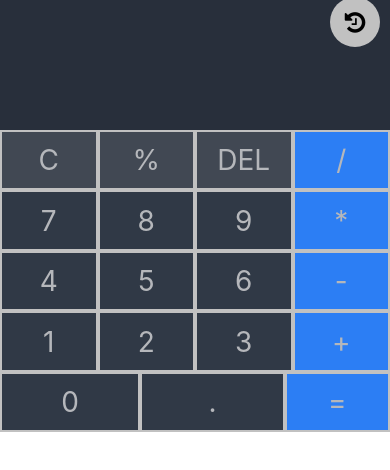
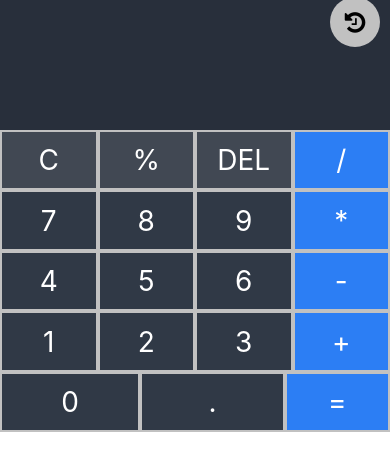
Before and after one commit to npk7264/Calculator, a React Native app: screen / in a window 390 px wide. Shown: the top 470 px of the page. Built offline with nearby package versions, Linux system fonts and the light colour scheme.

Commit message:
format code

```diff
--- a/App.js
+++ b/App.js
@@ -256,7 +256,7 @@ const styles = StyleSheet.create({
     flex: 1,
   },
   textButton: {
-    color: '#b5b7bb',
+    color: 'white',
     fontSize: 28,
   },
   historyList: {
```
